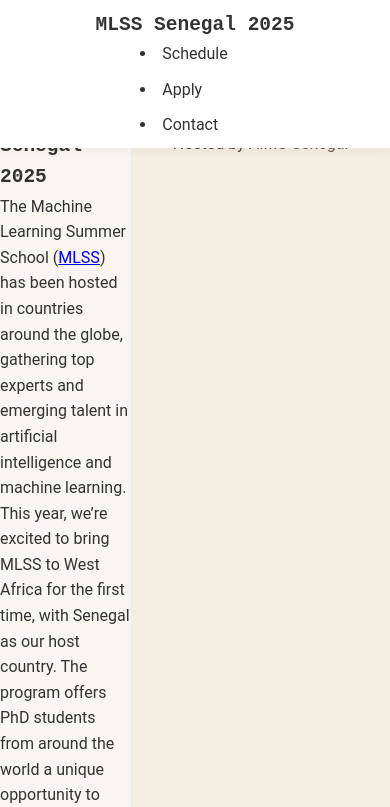
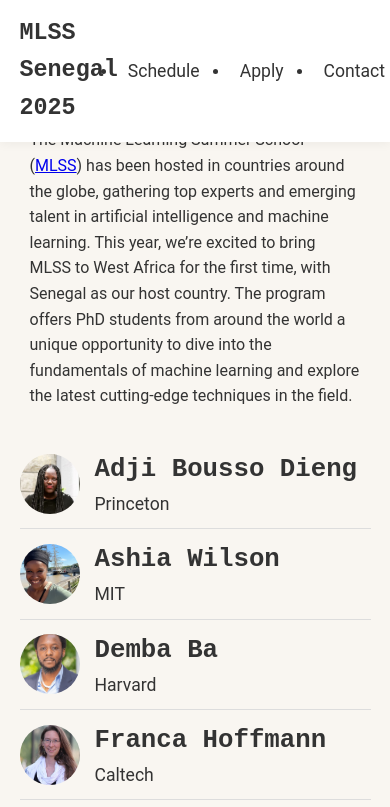
Before and after one commit to mlss-senegal/mlss-senegal.github.io, a plain HTML site: page index.html in a window 390 px wide. Shown: the top 807 px of the page. Drawn offline with Linux system fonts and the light colour scheme.

Commit message:
Update styles.css
screen adapt

```diff
--- a/styles.css
+++ b/styles.css
@@ -10,16 +10,40 @@
     background-color: #F9F6F1;
     color: #333333;
     line-height: 1.6;
-    display: flex;
-    justify-content: center;
     padding-top: 60px;
 }
 
 .container {
-    max-width: 800px;
+    display: grid;
+    grid-template-columns: 1fr 2fr 1fr;
+    gap: 20px;
     width: 90%;
+    max-width: 1200px;
     margin: 0 auto;
-    padding: 40px 0;
+    padding: 20px 0;
+}
+
+/* Left, Main, and Right Columns */
+.left-column {
+    display: flex;
+    flex-direction: column;
+    align-items: flex-start;
+    padding: 10px;
+}
+
+.main-column {
+    display: grid;
+    grid-template-columns: 1fr 1fr;
+    gap: 20px;
+}
+
+.right-column {
+    display: flex;
+    flex-direction: column;
+    align-items: center;
+    padding: 10px;
+    font-family: monospace;
+    color: #333333;
 }
 
 /* Monospace Font for Title */
@@ -42,7 +66,6 @@
     width: 100%;
     top: 0;
     z-index: 1000;
-    transition: background-color 0.5s ease;
 }
 
 .nav-links {
@@ -53,196 +76,87 @@
 .nav-links a {
     color: #333333;
     text-decoration: none;
-    padding: 5px 15px;
+    padding: 5px 10px;
     font-size: 1.1em;
-    transition: color 0.5s ease, transform 0.5s ease;
 }
 
-.nav-links a:hover {
-    color: #5A5A5A;
-    transform: scale(1.05);
+/* Lecturer Style */
+.lecturers-lineup {
+    list-style: none;
+    padding: 0;
 }
 
-/* Hero Section */
-.hero {
-    background: linear-gradient(rgba(0, 0, 0, 0.3), rgba(0, 0, 0, 0.3)), url('https://via.placeholder.com/1500x600') no-repeat center center/cover;
-    color: #FFFFFF;
-    text-align: center;
-    padding: 120px 0;
-}
-
-.hero-content {
-    max-width: 700px;
-    margin: 0 auto;
-}
-
-/* About Section */
-.about-section h2 {
-    font-size: 2.3em;
+.lecturers-lineup li {
+    display: flex;
+    align-items: center;
+    gap: 15px;
+    font-size: 1.1em;
     color: #333333;
-    text-align: center;
-    margin-bottom: 20px;
-}
-
-/* Lecturers Line-up */
-.lecturers-section {
-    padding: 60px 5%;
-    text-align: center;
+    padding: 10px 0;
+    border-bottom: 1px solid #DDDDDD;
 }
 
 .lecturer-photo {
-    width: 100px;
-    height: 100px;
+    width: 80px;
+    height: 80px;
     object-fit: cover;
     border-radius: 50%;
 }
 
-.lecturers-lineup {
-    list-style: none;
-    padding: 0;
-    margin-top: 20px;
-}
-
-.lecturers-lineup li {
-    font-size: 1.1em;
-    color: #333333;
-    padding: 10px 0;
-    border-bottom: 1px solid #DDDDDD;
-    transition: color 0.5s ease, transform 0.5s ease;
-}
-
-.lecturers-lineup li:hover {
-    color: #4A90E2;
-    transform: scale(1.02);
+.lecturer-info {
+    display: inline-block;
 }
 
 /* Footer */
 footer {
     background-color: #f3ede2;
     color: #4A403A;
-    padding: 30px 5%;
+    padding: 10px 5%;
     text-align: center;
     font-family: 'Roboto', sans-serif;
-    transition: background-color 0.6s cubic-bezier(0.4, 0.0, 0.2, 1);
-}
-
-footer:hover {
-    background-color: #e0d8c8;
+    position: relative;
+    bottom: 0;
+    width: 100%;
 }
 
 .footer-container {
-    max-width: 600px;
-    width: 90%;
-    margin: 0 auto;
+    display: flex;
+    justify-content: center;
+    align-items: center;
+    gap: 10px;
 }
 
-.footer-navbar {
-    display: flex;
-    flex-direction: column;
-    align-items: center;
-    gap: 15px;
+.footer-item {
+    margin: 0;
 }
 
-.footer-info {
-    font-size: 1em;
-    color: #6A5D52;
-}
-
-.footer-monospace {
-    font-family: monospace;
-    font-size: 1.1em;
-    color: #6A5D52;
-}
-
-.footer-social a {
+.footer-separator {
     color: #4A403A;
-    margin: 0 15px;
-    text-decoration: none;
-    font-size: 1.2em;
-    transition: color 0.6s cubic-bezier(0.4, 0.0, 0.2, 1);
-}
-
-.footer-social a:hover {
-    color: #8A7E72;
 }
 
 .footer-link {
-    color: #6A5D52;
+    color: #4A403A;
     text-decoration: none;
-    transition: color 0.6s cubic-bezier(0.4, 0.0, 0.2, 1);
 }
 
 .footer-link:hover {
-    color: #8A7E72;
-}
-
-.aims-hover {
-    transition: color 0.6s cubic-bezier(0.4, 0.0, 0.2, 1), text-decoration 0.6s cubic-bezier(0.4, 0.0, 0.2, 1);
-}
-
-.footer-link:hover .aims-hover {
     color: #8A7E72;
     text-decoration: underline;
 }
 
 /* Responsive Design */
-
-/* Small screens (tablets, large phones) */
 @media (max-width: 768px) {
-    .navbar {
-        flex-direction: column;
-        padding: 10px 5%;
+    .container {
+        grid-template-columns: 1fr;
     }
-
-    .nav-links {
-        flex-direction: column;
-        gap: 10px;
-    }
-
-    .hero {
-        padding: 80px 0;
-    }
-
-    .lecturers-section {
-        padding: 40px 5%;
-    }
-
-    .lecturer-photo {
-        width: 80px;
-        height: 80px;
-    }
-
-    .footer-container {
-        max-width: 100%;
+    .main-column {
+        grid-template-columns: 1fr;
     }
 }
 
-/* Extra small screens (phones) */
 @media (max-width: 480px) {
-    .monospace {
-        font-size: 1.5em;
-    }
-
-    .nav-links a {
-        font-size: 1em;
-        padding: 5px;
-    }
-
-    .about-section h2,
-    .lecturers-lineup li {
-        font-size: 1em;
-    }
-
-    .hero-content {
-        padding: 0 20px;
-    }
-
-    footer {
-        padding: 20px 5%;
-    }
-
-    .footer-monospace,
-    .footer-info {
-        font-size: 0.9em;
+    .lecturer-photo {
+        width: 60px;
+        height: 60px;
     }
 }
```
